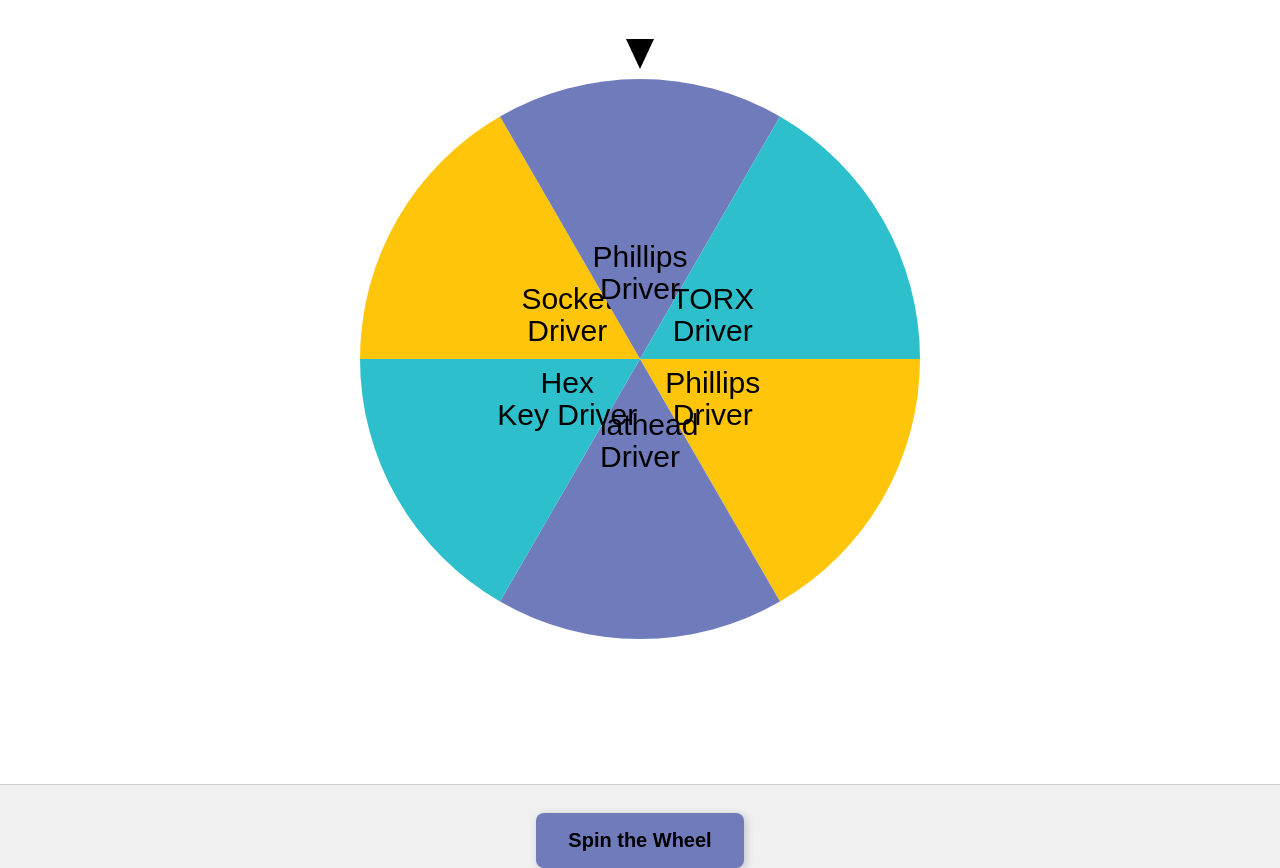
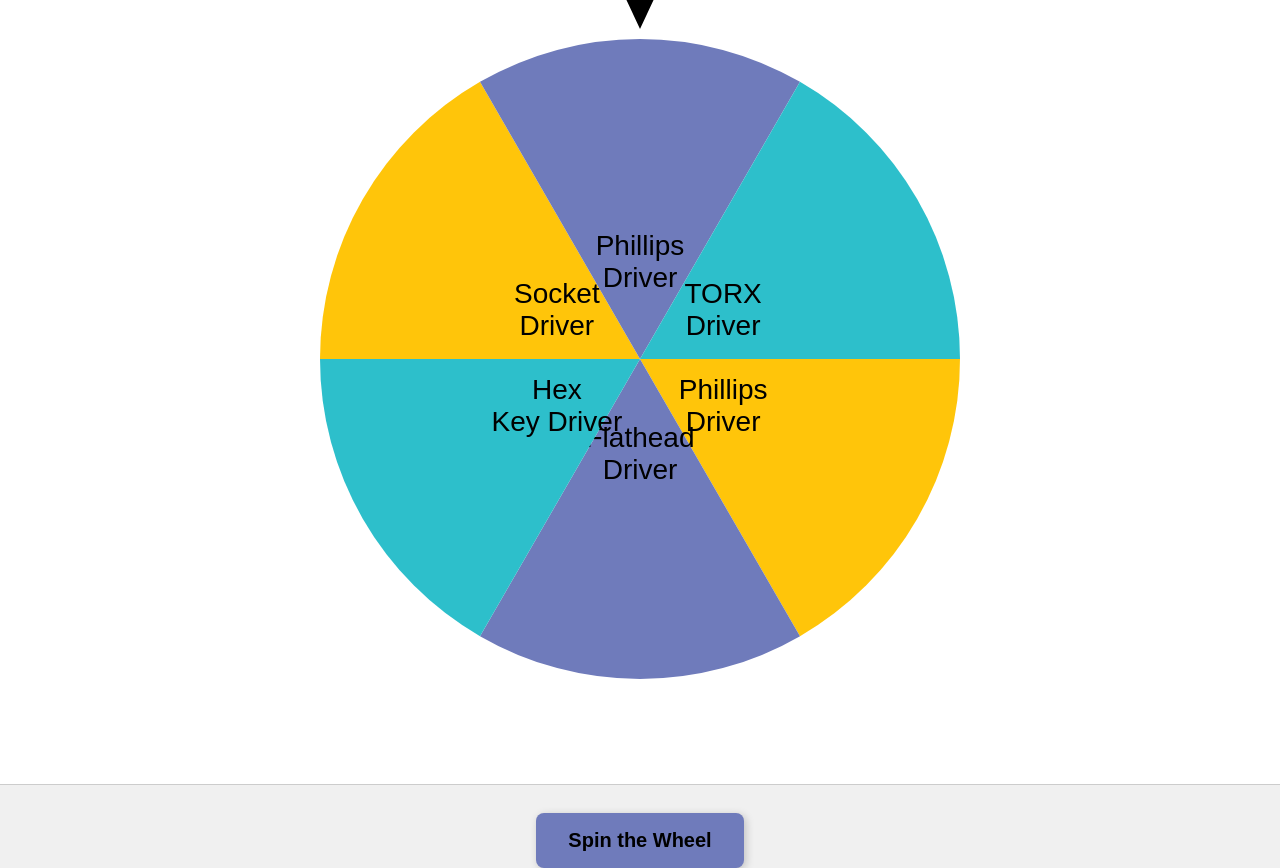
Before and after one commit to ecollieTECHnista/Spin-the-Wheel, a plain HTML site: page index.html in a window 1280 px wide. Shown: the top 868 px of the page. Drawn offline with Linux system fonts and the light colour scheme.

Commit message:
index.html

```diff
--- a/index.html
+++ b/index.html
@@ -52,7 +52,7 @@
 
     const segments = 6;
     const segmentAngle = 360 / segments;
-    const radius = 280;
+    const radius = 320;
     const colors = ["#FFC50A", "#6F7BBB", "#2DBFCB", "#FFC50A", "#6F7BBB", "#2DBFCB"];
     const labels = [
       "Phillips Driver",
@@ -95,7 +95,7 @@
         ctx.rotate(-textAngle); // Keep text upright
 
         ctx.fillStyle = "#000000";
-        ctx.font = "30px Arial";
+        ctx.font = "28px Arial";
         ctx.textAlign = "center";
         ctx.textBaseline = "middle";
 
```
